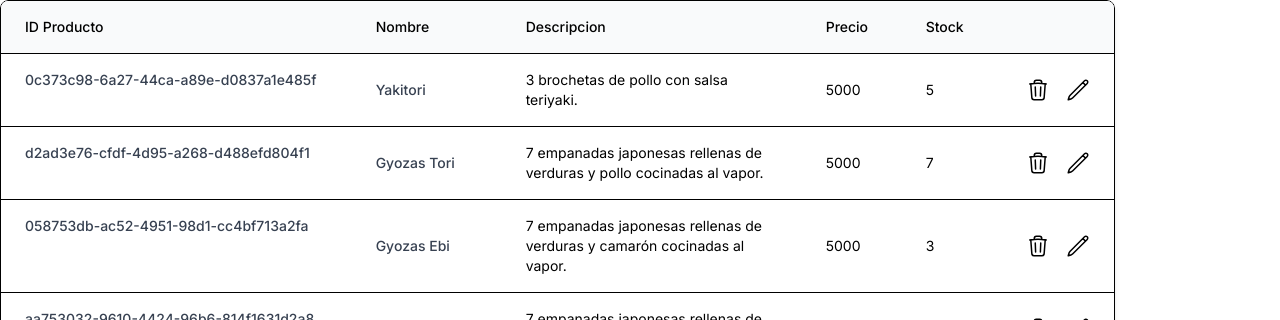
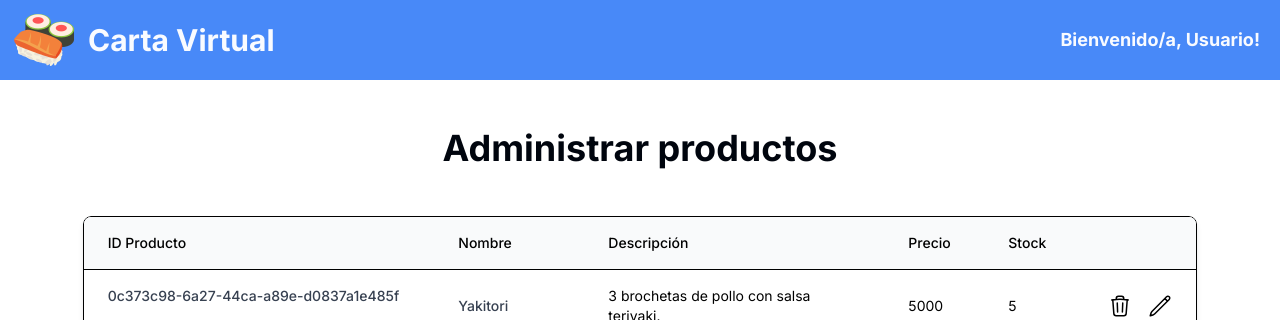
Before and after one commit to lilkimo/virtual-menu-frontend, a Vue app: page /menu/administrar in a window 1280 px wide. Shown: the top 320 px of the page. Built offline with nearby package versions, Linux system fonts and the light colour scheme; what mande, vue3-google-login would draw is missing.

Commit message:
Componente Navbar sticky y arreglo de administración de menú

```diff
--- a/src/components/Landing.vue
+++ b/src/components/Landing.vue
@@ -3,6 +3,7 @@ import {ref} from 'vue'
 
 import {useRoute} from 'vue-router'
 
+import Navbar from '@/components2/navbar.vue'
 import Link from '@/assets/icons/link.vue'
 import QRcode from '@/assets/icons/qrcode.vue'
 import Clock from '@/assets/icons/clock.vue'
@@ -16,18 +17,7 @@ const route = useRoute()
 
 <template>
   <header class="w-full min-h-screen flex flex-col justify-between">
-    <nav class="w-full h-20 flex items-center bg-[#4889F8] font-bold justify-between z-10 absolute">
-      <div class="flex flex-row items-center">
-        <img class="h-18 w-18 mx-3 rounded-lg" src="../assets/sushi.png"/>
-        <h1 class="text-white text-3xl">Carta Virtual</h1>
-      </div>
-      <div class="flex flex-row gap-5 mr-5">
-        <h1 class="text-white text-lg self-center">Inicia sesión</h1>
-        <div class="border-0 rounded-lg px-2 py-1 bg-[#EC693C]">
-          <h1 class="text-white text-lg">Regístrate</h1>
-        </div>
-      </div>
-    </nav>
+    <Navbar />
 
     <div class="flex flex-row flex-wrap justify-evenly flex-auto">
       <div class="flex flex-col z-10 justify-center">
--- a/src/components/MenuAdmin.vue
+++ b/src/components/MenuAdmin.vue
@@ -5,6 +5,7 @@ import {useRoute} from 'vue-router'
 
 import originalJsonData from '/src/assets/carta.json'
 import Producto from '/src/components/Producto.vue'
+import Navbar from '@/components2/navbar.vue'
 
 const jsonData = ref(originalJsonData)
 const route = useRoute()
@@ -49,8 +50,14 @@ const createProduct = () => {
 }
 </script>
 <template>
-  <div class="flex h-screen">
-    <div class="relative overflow-x-auto shadow-md sm:rounded-lg">
+  <div class="flex place-content-center">
+    <Navbar />
+    <div>
+      <div class="mt-24 p-8">
+      <h1 class="text-4xl text-black font-semibold text-center">Administrar productos</h1>
+    </div>
+
+    <div class="relative overflow-x-auto shadow-md sm:rounded-lg my-4">
       <div class="border-gray-200 h-full overflow-auto rounded-lg border shadow-md">
         <table class="text-gray-500 w-full border-collapse text-left text-sm">
           <thead class="bg-[#f9fafb]">
@@ -71,7 +78,7 @@ const createProduct = () => {
                 scope="col"
                 class="text-gray-900 px-6 py-4 font-medium"
               >
-                Descripcion
+                Descripción
               </th>
               <th
                 scope="col"
@@ -115,6 +122,7 @@ const createProduct = () => {
         </table>
       </div>
     </div>
+    </div>
   </div>
 </template>
 
--- /dev/null
+++ b/src/components2/navbar.vue
@@ -0,0 +1,23 @@
+<script setup>
+import { ref } from 'vue'
+
+const isLoggedIn = ref(true)
+</script>
+
+<template>
+  <nav class="w-full h-20 flex items-center bg-[#4889F8] font-bold justify-between z-20 fixed">
+    <div class="flex flex-row items-center">
+      <img class="h-18 w-18 mx-3 rounded-lg" src="../assets/sushi.png"/>
+      <h1 class="text-white text-3xl">Carta Virtual</h1>
+    </div>
+    <div class="flex flex-row gap-5 mr-5" v-if="isLoggedIn">
+      <h1 class="text-white text-lg self-center">Bienvenido/a, Usuario!</h1>
+    </div>
+    <div class="flex flex-row gap-5 mr-5" v-else>
+      <h1 class="text-white text-lg self-center">Inicia sesión</h1>
+      <div class="border-0 rounded-lg px-2 py-1 bg-[#EC693C]">
+        <h1 class="text-white text-lg">Regístrate</h1>
+      </div>
+    </div>
+  </nav>
+</template>
--- a/src/main.js
+++ b/src/main.js
@@ -20,7 +20,7 @@ import Restaurant from './components/Restaurant.vue'
 import Landing from './components/Landing.vue'
 
 const routes = [
-  {path: '/', component: HelloWorld},
+  {path: '/', component: Landing},
   {path: '/restaurant/:id', component: Restaurant},
   {path: '/order/:id', component: Order},
   {path: '/menu/administrar', component: MenuAdmin},
@@ -28,7 +28,6 @@ const routes = [
   {path: '/login', component: Login},
   {path: '/admin', component: Admin},
   {path: '/register', component: Register},
-  {path: '/landing', component: Landing},
 ]
 
 const router = createRouter({
```
